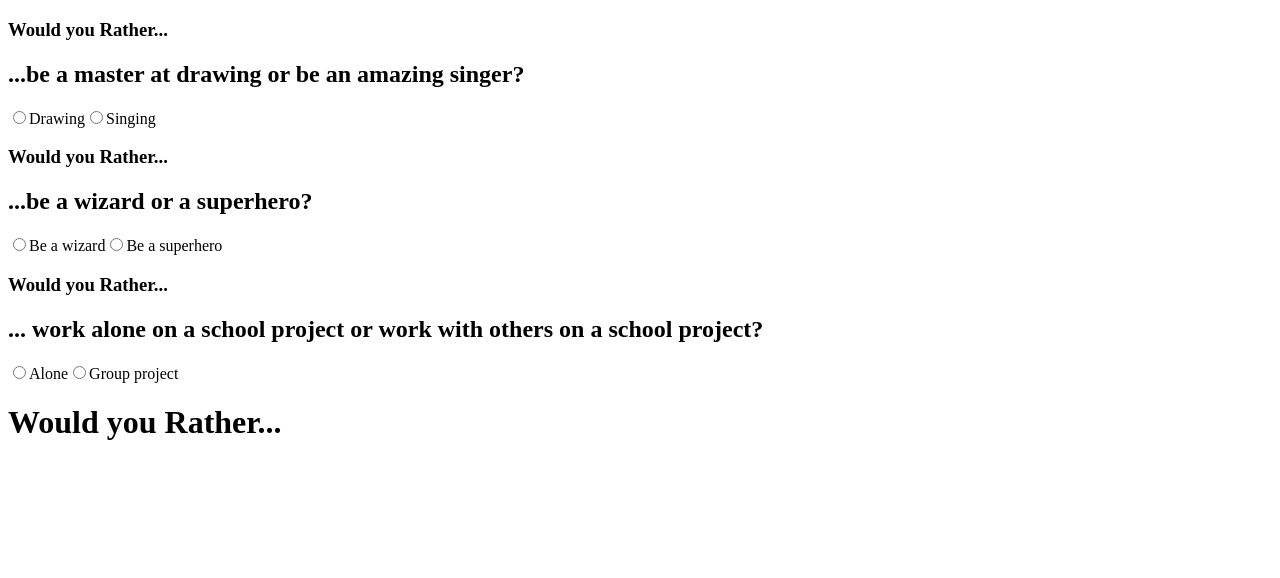
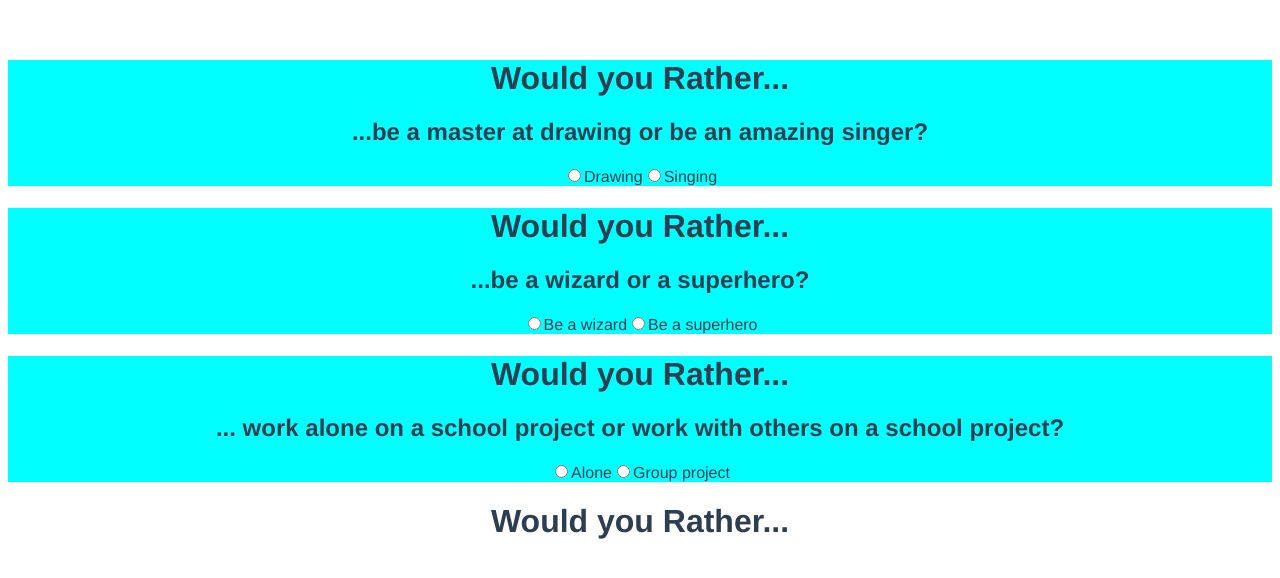
Before and after one commit to mn4774jm/web_labs, a Vue app in the folder week-9-vue-components/would-you-rather/: page / in a window 1280 px wide. Shown: the top 578 px of the page. Built offline with nearby package versions, Linux system fonts and the light colour scheme.

Commit message:
Labs completed. Still need to add some comments

```diff
--- a/week-9-vue-components/would-you-rather/src/App.vue
+++ b/week-9-vue-components/would-you-rather/src/App.vue
@@ -6,13 +6,14 @@
     <WouldYouRather v-for="question in questions" v-bind:key="question.id"
       v-bind:id="id"
       v-bind:question="question"
-      v-bind:answer1="answer1"
-      v-bind:answer2="answer2"
       v-on:answer-changed="answerChanged"
     ></WouldYouRather>
 <!--    header and list for user answers-->
     <h1>Would you Rather...</h1>
 <ul id="answerList"></ul>
+    <li v-for="answer in answers">
+      {{ answers }}
+    </li>
   </div>
 
 </template>
@@ -48,7 +49,7 @@ export default {
       ]
     }
   },
-  // props to pass information child
+  // props to pass information to child
   props: {
     id: String,
     question: String,
@@ -83,11 +84,11 @@ export default {
 
 <style>
 #app {
-  /*font-family: Avenir, Helvetica, Arial, sans-serif;*/
-  /*-webkit-font-smoothing: antialiased;*/
-  /*-moz-osx-font-smoothing: grayscale;*/
-  /*text-align: center;*/
-  /*color: #2c3e50;*/
-  /*margin-top: 60px;*/
+  font-family: Avenir, Helvetica, Arial, sans-serif;
+  -webkit-font-smoothing: antialiased;
+  -moz-osx-font-smoothing: grayscale;
+  text-align: center;
+  color: #2c3e50;
+  margin-top: 60px;
 }
 </style>
--- a/week-9-vue-components/would-you-rather/src/components/WouldYouRather.vue
+++ b/week-9-vue-components/would-you-rather/src/components/WouldYouRather.vue
@@ -1,7 +1,7 @@
 <template>
-    <div class="question">
+    <div id="question">
 <!--        write template here-->
-        <h3>Would you Rather...</h3>
+        <h1>Would you Rather...</h1>
 
         <h2>{{ question.question }}</h2>
         <input type="radio" v-model="choice" v-bind:value="question.answer1" v-on:change="answerChanged(question.id, choice)">
@@ -34,5 +34,7 @@
 </script>
 
 <style>
-
+    #question{
+        background-color: cyan;
+    }
 </style>
```
